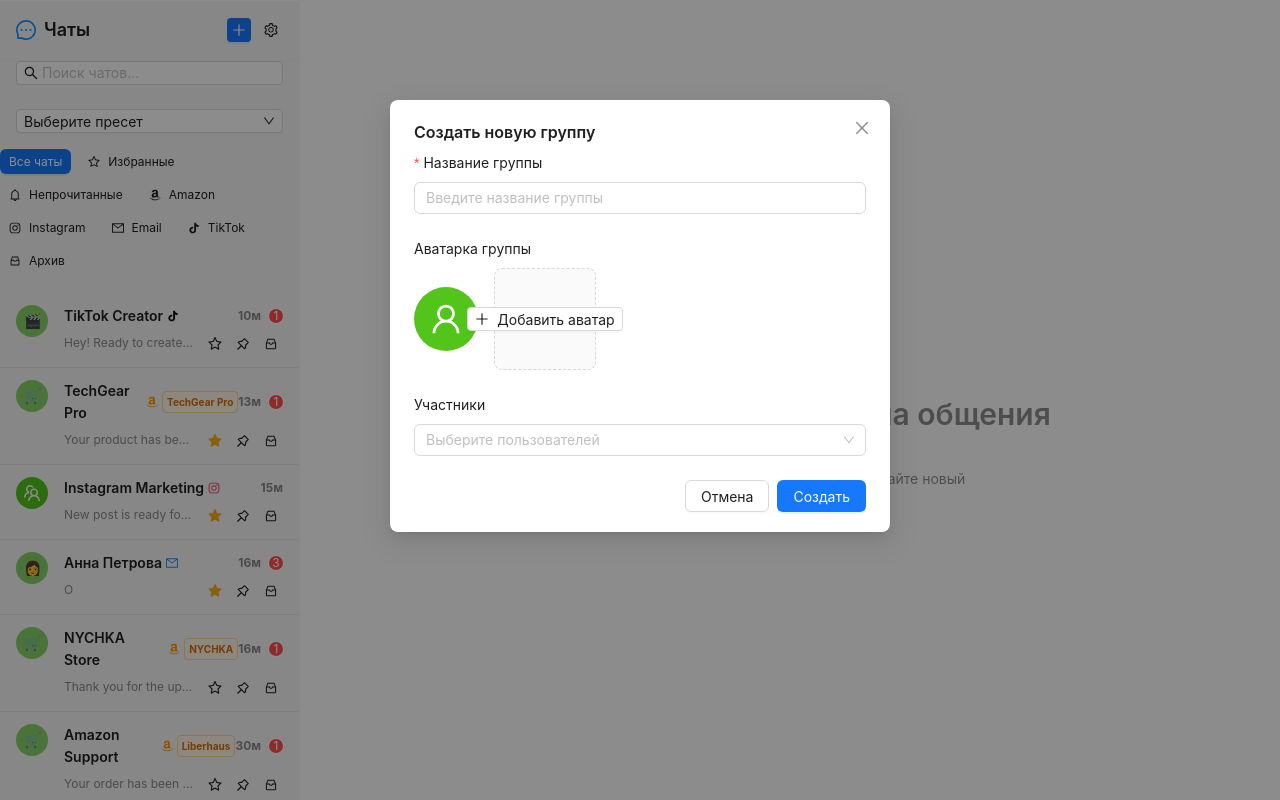
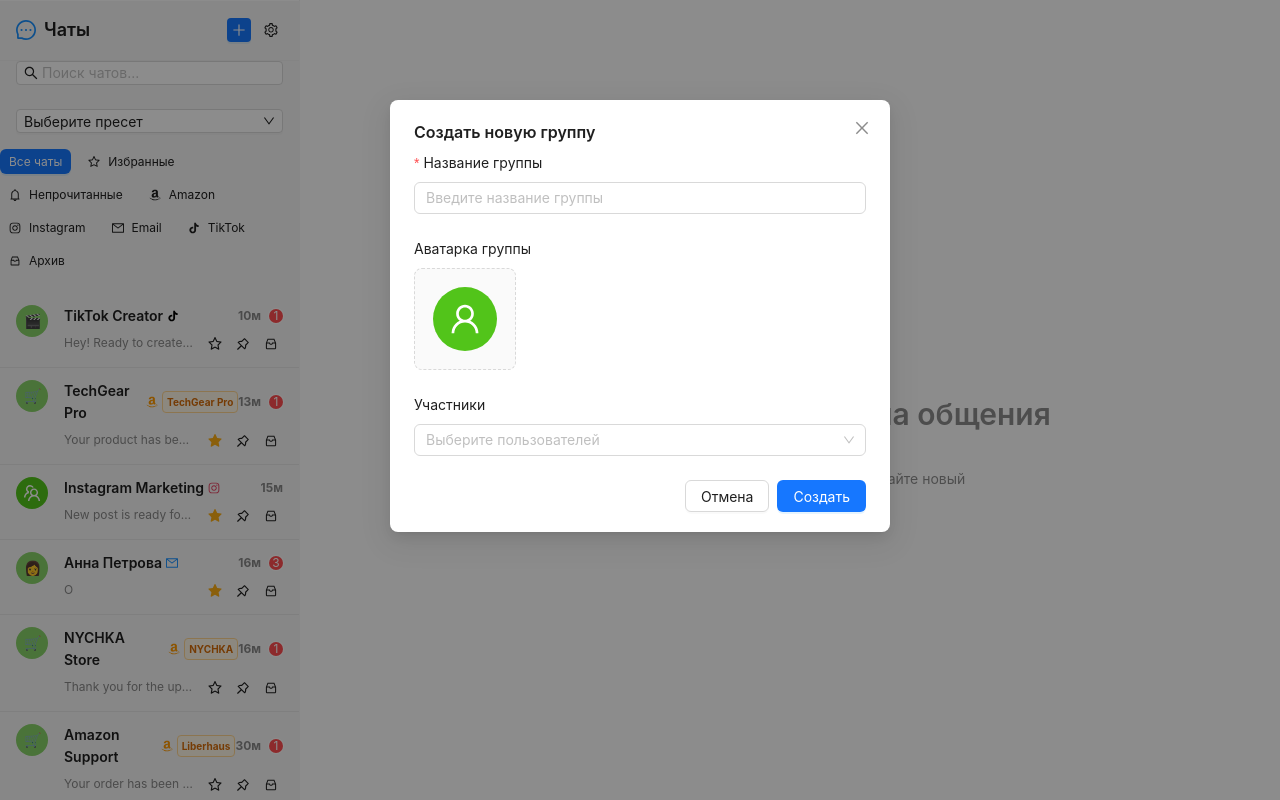
Before and after one commit to yvonnakriegshauser127-del/Chat_bot, a React (Vite) app: page / in a window 1280 px wide. Both pictures are taken after a click on the button 239 px from the left and 30 px from the top of the page. Shown: the top 800 px of the page. Built offline with nearby package versions, Linux system fonts and the light colour scheme.

Commit message:
Изменена кнопка для загрузки аватара

```diff
--- /dev/null
+++ b/src/components/AvatarStyles.css
@@ -0,0 +1,52 @@
+/* Стили для иконки фотоаппарата на аватарке профиля */
+.profile-settings-modal .avatar-camera-icon {
+  opacity: 0;
+  transition: opacity 0.3s ease;
+}
+
+.profile-settings-modal div:hover .avatar-camera-icon {
+  opacity: 1;
+}
+
+/* Стили для иконки фотоаппарата на аватарке группы */
+.group-avatar-camera-icon {
+  opacity: 0;
+  transition: opacity 0.3s ease;
+}
+
+div:hover .group-avatar-camera-icon {
+  opacity: 1;
+}
+
+/* Общие стили для hover эффекта на аватарках */
+.avatar-hover-container {
+  position: relative;
+  display: inline-block;
+  cursor: pointer;
+}
+
+.avatar-hover-container:hover .camera-overlay {
+  opacity: 1;
+}
+
+.camera-overlay {
+  position: absolute;
+  top: 50%;
+  left: 50%;
+  transform: translate(-50%, -50%);
+  background-color: rgba(0, 0, 0, 0.6);
+  border-radius: 50%;
+  width: 24px;
+  height: 24px;
+  display: flex;
+  align-items: center;
+  justify-content: center;
+  opacity: 0;
+  transition: opacity 0.3s ease;
+  pointer-events: none;
+}
+
+.camera-overlay.small {
+  width: 20px;
+  height: 20px;
+}
--- a/src/components/NewChatModal.jsx
+++ b/src/components/NewChatModal.jsx
@@ -1,7 +1,8 @@
 import React, { useState } from 'react'
 import { Modal, Form, Input, Select, Tag, Space, Avatar, Button, Upload } from 'antd'
-import { UploadOutlined, UserOutlined, PlusOutlined } from '@ant-design/icons'
+import { UploadOutlined, UserOutlined, PlusOutlined, CameraOutlined } from '@ant-design/icons'
 import { useTranslation } from '../hooks/useTranslation'
+import './AvatarStyles.css'
 
 
 const NewChatModal = ({
@@ -120,20 +121,24 @@ const NewChatModal = ({
 
         <Form.Item label={t('groupAvatar')}>
           <div style={{ display: 'flex', alignItems: 'center', gap: '16px', flexWrap: 'wrap' }}>
+            <div className="avatar-hover-container">
+              <Upload {...uploadProps}>
+                <div>
                   <Avatar
                     size={64}
-              style={{ backgroundColor: '#52c41a' }}
+                    style={{
+                      backgroundColor: '#52c41a',
+                      transition: 'all 0.3s ease'
+                    }}
                     src={groupAvatar}
                     icon={!groupAvatar && <UserOutlined />}
                   />
-            <Upload {...uploadProps}>
-              <Button
-                icon={<PlusOutlined />}
-                size="small"
-              >
-                {groupAvatar ? t('changeAvatar') : t('addAvatar')}
-              </Button>
+                  <div className="camera-overlay small">
+                    <CameraOutlined style={{ color: 'white', fontSize: '10px' }} />
+                  </div>
+                </div>
               </Upload>
+            </div>
           </div>
         </Form.Item>
 
--- a/src/components/ProfileSettingsModal.jsx
+++ b/src/components/ProfileSettingsModal.jsx
@@ -1,7 +1,8 @@
 import React, { useState, useEffect } from 'react'
 import { Modal, Form, Input, Button, Upload, Avatar, message, Space, Select } from 'antd'
-import { UserOutlined, SettingOutlined, UploadOutlined, TranslationOutlined } from '@ant-design/icons'
+import { UserOutlined, SettingOutlined, UploadOutlined, TranslationOutlined, CameraOutlined } from '@ant-design/icons'
 import { useTranslation } from '../hooks/useTranslation'
+import './AvatarStyles.css'
 
 const ProfileSettingsModal = ({
   visible,
@@ -139,25 +140,24 @@ const ProfileSettingsModal = ({
       className="profile-settings-modal"
     >
       <div style={{ textAlign: 'center', marginBottom: '24px' }}>
+        <div className="avatar-hover-container">
+          <Upload {...uploadProps}>
+            <div>
               <Avatar
                 size={80}
                 style={{
                   backgroundColor: '#1890ff',
                   fontSize: '32px',
-            marginBottom: '16px'
+                  marginBottom: '16px',
+                  transition: 'all 0.3s ease'
                 }}
               >
                 {avatarUrl}
               </Avatar>
-        <div>
-          <Upload {...uploadProps}>
-            <Button
-              icon={<UploadOutlined />}
-              loading={loading}
-              size="small"
-            >
-              {t('changeAvatar')}
-            </Button>
+              <div className="camera-overlay">
+                <CameraOutlined style={{ color: 'white', fontSize: '12px' }} />
+              </div>
+            </div>
           </Upload>
         </div>
       </div>
```
Lines whose indentation alone changed are shown as unchanged.
